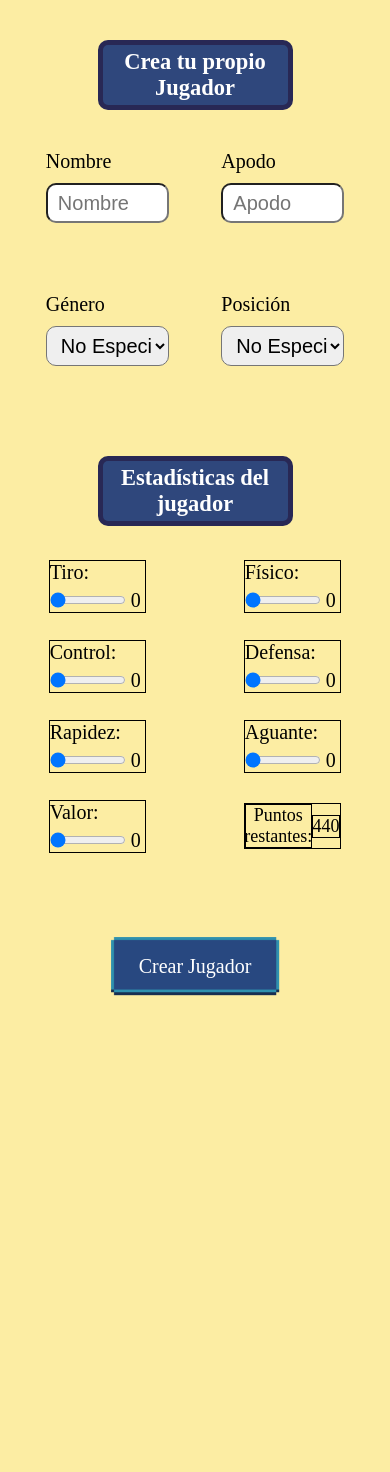
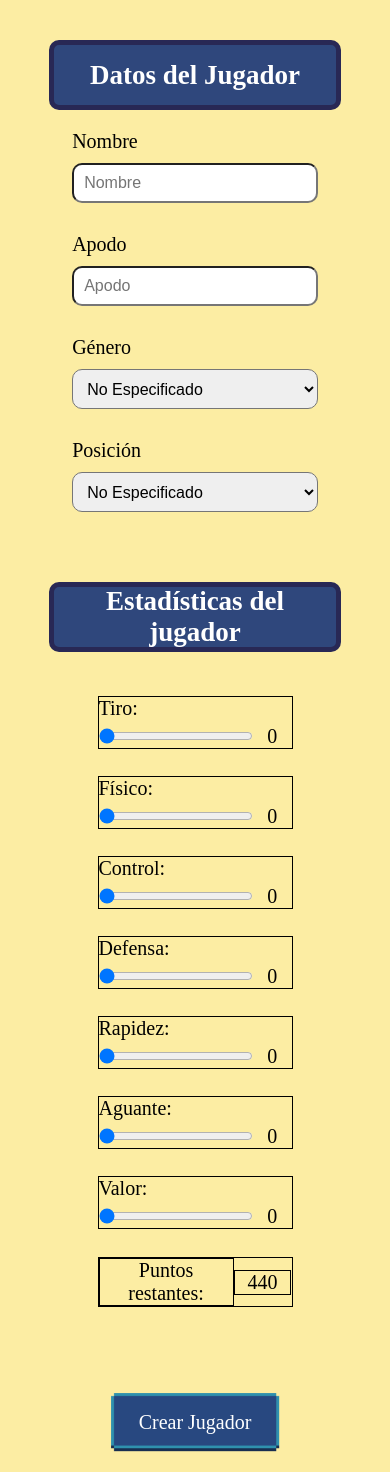
Before and after one commit to Rokorider/Comparador-InazumaEleven, a PHP site: page /crearJugador.html in a window 390 px wide. Shown: the part 80-1552 px from the top of the page. Before the commit the page ends 1076 px from the top, so only its background shows below. Run offline with PHP 8.4, Linux system fonts and the light colour scheme; some web fonts are replaced.

Commit message:
Actualizar estilos de crear jugador

```diff
--- a/crearJugador.html
+++ b/crearJugador.html
@@ -43,7 +43,7 @@
 
     <section class="main" id="main">
         <div class="titulo">
-            <h1>Crea tu propio Jugador</h1>
+            <h1>Datos del Jugador</h1>
         </div>
         <form class="formulario">
             <div class="cajaNomApoGenPos">
--- a/styles/crearJugador.css
+++ b/styles/crearJugador.css
@@ -72,9 +72,6 @@
 
 }
 
-
-
-
 .formulario {
     width: 100%;
     height: 90%;
@@ -119,6 +116,7 @@
     display: flex;
     justify-content: center;
     align-items: center;
+    text-align: center;
 
 }
 
@@ -128,6 +126,38 @@
     border-radius: 10px;
     font-size: 20px;
     padding-left: 10px;
+}
+
+@media screen and (max-width: 630px) {
+
+    .selector {
+        font-size: 18px;
+    }
+
+}
+
+@media screen and (max-width: 550px) {
+
+    .selector {
+        font-size: 16px;
+    }
+
+}
+
+@media screen and (max-width: 500px) {
+
+    .selector {
+        font-size: 14px;
+    }
+
+}
+
+@media screen and (max-width: 500px) {
+
+    .selector {
+        font-size: 13px;
+    }
+
 }
 
 .cajaEstadisticas {
@@ -230,12 +260,21 @@
 
 }
 
+@media screen and (max-width: 590px) {
+
+    .textoPuntos, .valorPuntos{
+        font-size: 16px;
+    }
+
+}
+
 .errorEstadisticas {
     margin-top: 30px;
     width: 100%;
     display: flex;
     justify-content: center;
     align-items: center;
+    text-align: center;
 }
 
 .campoErrorEstadisticas {
@@ -276,3 +315,43 @@
     font-size: 20px;
     color: white;
 }
+
+/* Estilos para movil */
+
+@media screen and (max-width: 426px) {
+
+    .titulo {
+        width: 75%;
+        font-size: 18px;
+    }
+
+    .cajaPregunta{
+        width: 90%;
+        margin: 0;
+    }
+
+    .selector {
+        font-size: 16px;
+    }
+
+    .estadistica {
+        width: 100%;
+    }
+
+    .textoPuntos, .valorPuntos{
+        font-size: 20px;
+    }
+
+    .estadisticas{
+        margin-top: 20px;
+    }
+
+}
+
+@media screen and (max-width: 376px) {
+
+    .titulo {
+        font-size: 16px;
+    }
+
+}
```
